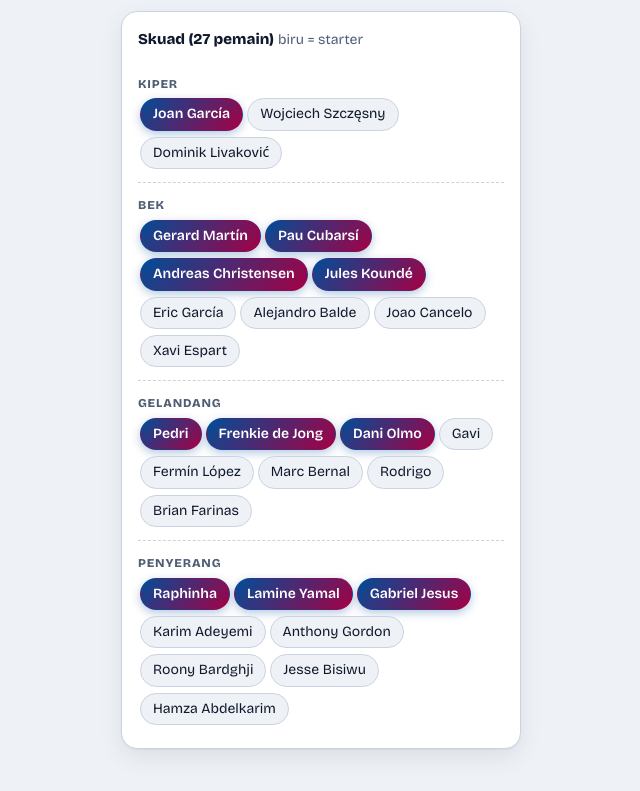
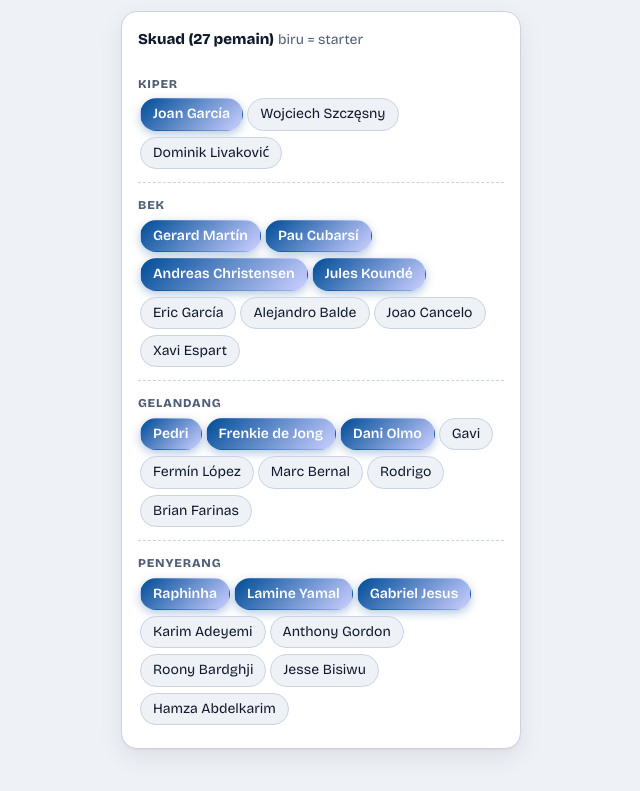
Before and after one commit to Kitamin199/Football_tactical, a plain HTML site: page index.html in a window 1280 px wide. Shown: the part 929-1720 px from the top of the page, without its empty margins (17-657 px from the left). Drawn offline with nearby package versions, Linux system fonts and the light colour scheme.

Commit message:
Change background gradient for .pc.on class

```diff
--- a/css/daftar-pemain.css
+++ b/css/daftar-pemain.css
@@ -7,4 +7,4 @@
   transition:transform .15s ease,box-shadow .15s ease,border-color .15s ease}
 .pc:hover{border-color:var(--blue);transform:translateY(-1px);box-shadow:0 4px 10px rgba(0,0,0,.12)}
 .pc:active{cursor:grabbing}
-.pc.on{background:linear-gradient(135deg,#004d98,#a50044);color:#fff;border-color:transparent;font-weight:600;box-shadow:0 3px 10px rgba(0,77,152,.3)}
+.pc.on{background:linear-gradient(135deg,#004d98,#cbcfff);color:#fff;border-color:transparent;font-weight:600;box-shadow:0 3px 10px rgba(0,77,152,.3)}
```
